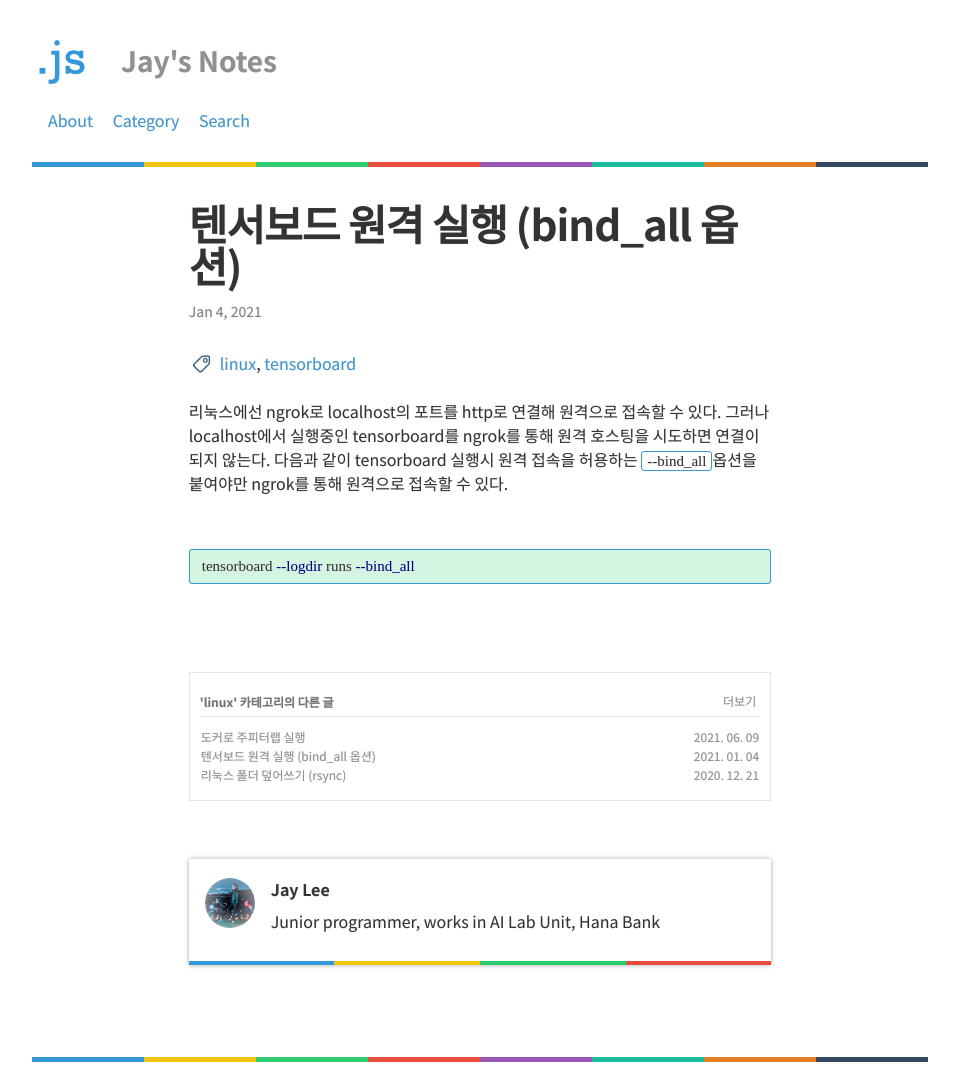
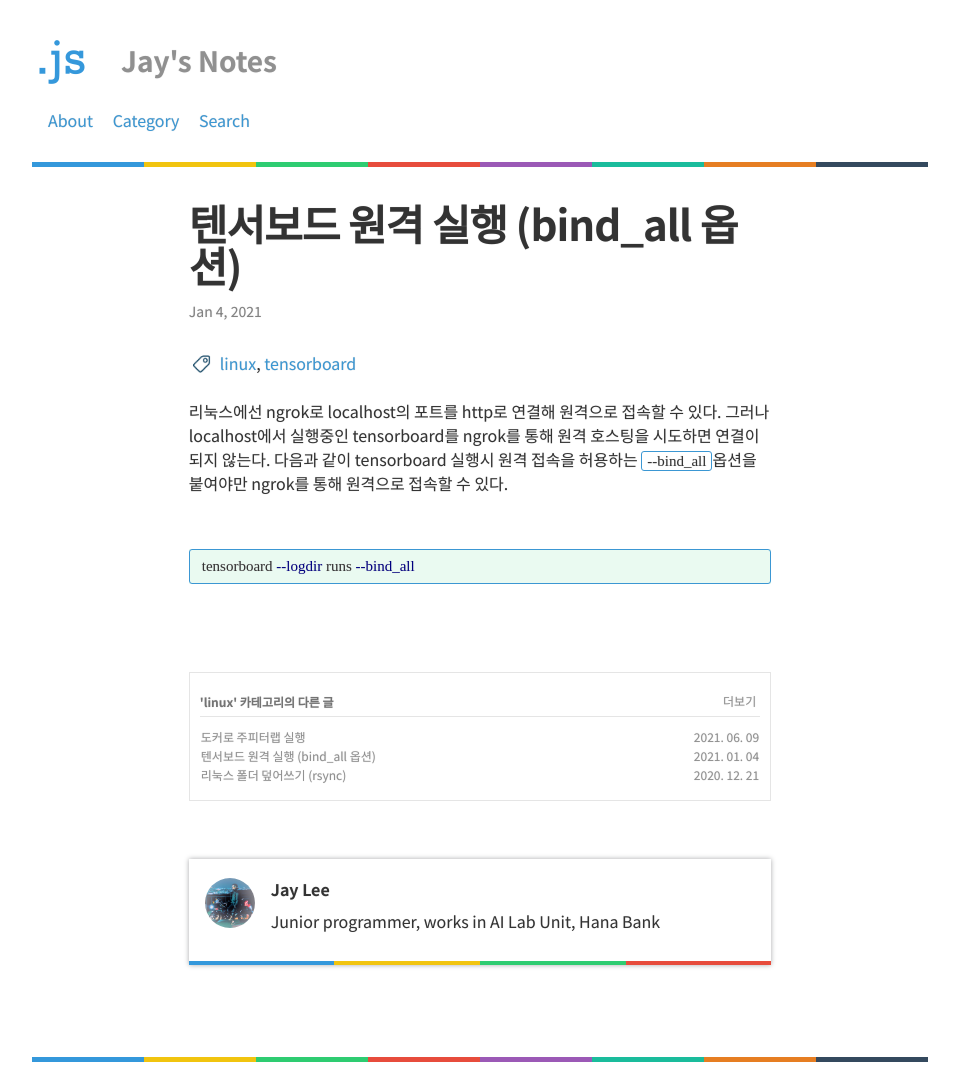
Before and after one commit to Clarit7/clarit7.github.io, a Jekyll site: the page built from _posts/2021-01-04-tensorboard_bind_all.md, in a window 1280 px wide. Shown: the whole page, without its empty margins (160-1119 px from the left). Built offline with Jekyll 4.4.1, drawn with Linux system fonts in a browser that asks for light colours; some web fonts are replaced; comment, search, counter and statistics services are not loaded.

Commit message:
codeblock refresh

```diff
--- a/_sass/_syntax-highlighting.scss
+++ b/_sass/_syntax-highlighting.scss
@@ -6,7 +6,7 @@
     @extend %vertical-rhythm;
 
     .highlighter-rouge & {
-  background: #D5F5E3;
+  background: #EAFAF1;
     }
 
     .c     { color: #998; font-style: italic } // Comment
```
